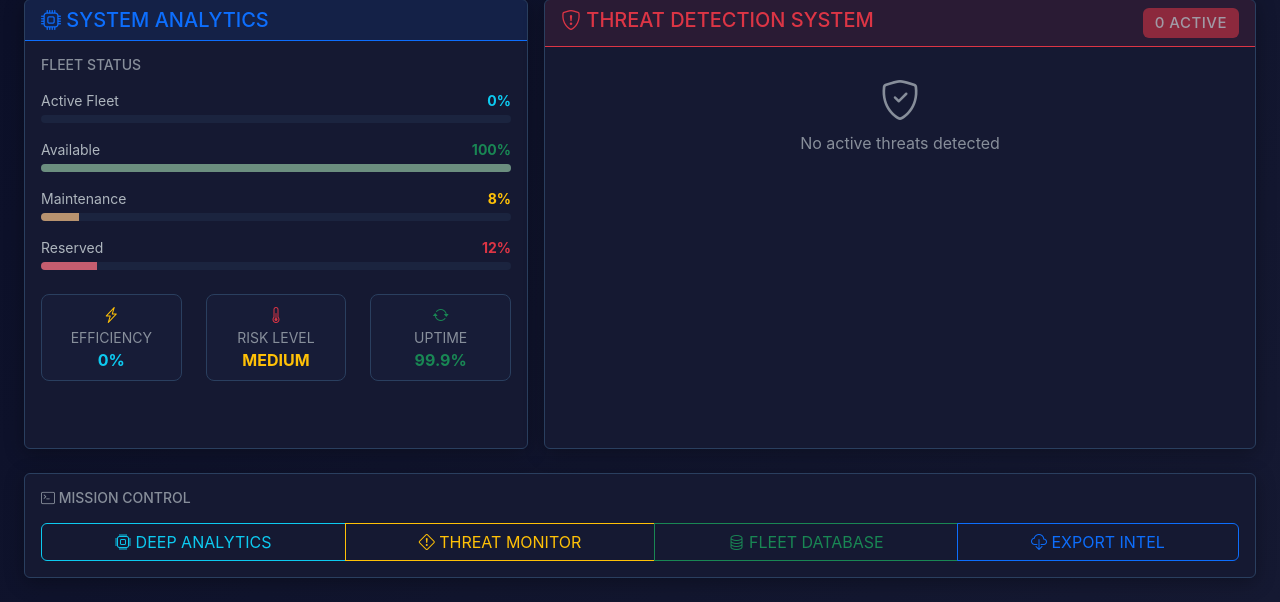
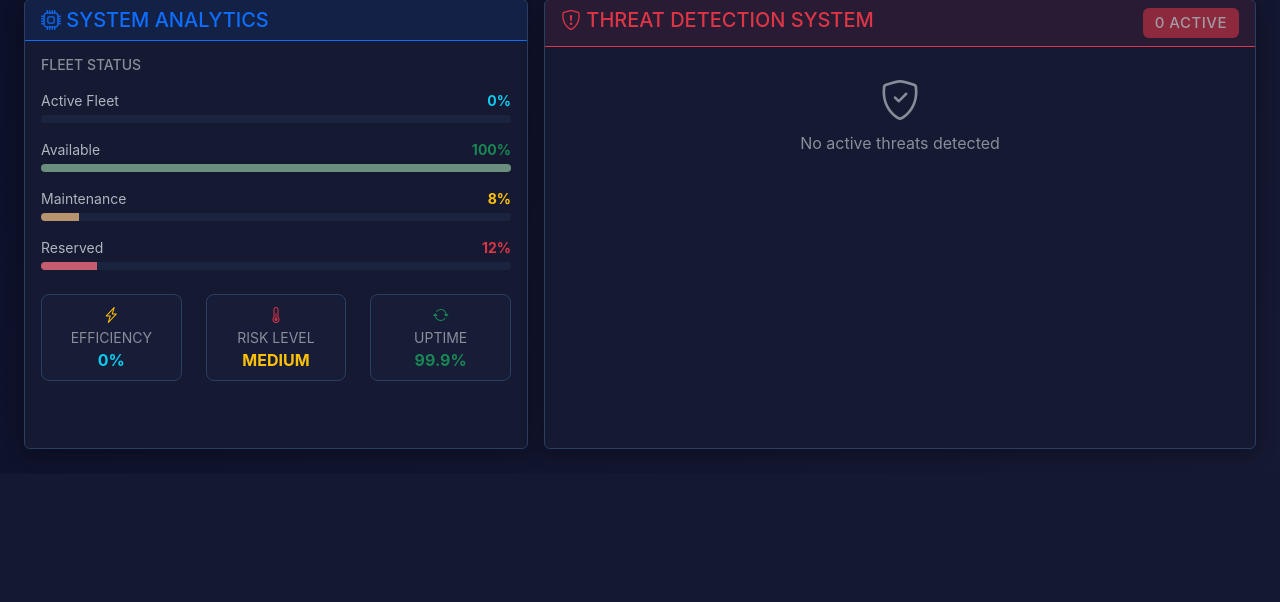
Before and after one commit to jwwtc/fleet-intelligence, a Flask app: page / in a window 1280 px wide. Shown: the part 374-976 px from the top of the page. After the commit the page ends 832 px from the top, so only its background shows below. Run offline with Flask 3, Linux system fonts and the light colour scheme; data that the repository does not hold is empty; some libraries are stand-ins or nearby versions.

Commit message:
Lock page to fixed viewport height to prevent expansion
- Set body height to 100vh with overflow control
- Add max-height constraint to main content area
- Remove redundant Mission Control section (links already in navbar)
- Page now stays fixed size and doesn't grow vertically

```diff
--- a/vehicle-rental-ops/templates/base.html
+++ b/vehicle-rental-ops/templates/base.html
@@ -26,7 +26,13 @@
             background: linear-gradient(135deg, #0a0e27 0%, #151932 100%);
             font-family: 'Inter', -apple-system, BlinkMacSystemFont, sans-serif;
             color: #e0e6ed;
-            min-height: 100vh;
+            height: 100vh;
+            overflow-y: auto;
+        }
+
+        main {
+            max-height: calc(100vh - 60px);
+            overflow-y: auto;
         }
 
         .navbar {
--- a/vehicle-rental-ops/templates/dashboard.html
+++ b/vehicle-rental-ops/templates/dashboard.html
@@ -234,33 +234,6 @@
             </div>
         </div>
     </div>
-
-    <!-- Mission Control -->
-    <div class="row mt-4">
-        <div class="col-12">
-            <div class="card bg-opacity-50">
-                <div class="card-body">
-                    <h5 class="text-uppercase small text-muted mb-3">
-                        <i class="bi bi-terminal"></i> MISSION CONTROL
-                    </h5>
-                    <div class="btn-group w-100" role="group">
-                        <a href="/analytics" class="btn btn-outline-info">
-                            <i class="bi bi-cpu"></i> DEEP ANALYTICS
-                        </a>
-                        <a href="/alerts" class="btn btn-outline-warning">
-                            <i class="bi bi-exclamation-diamond"></i> THREAT MONITOR
-                        </a>
-                        <a href="/browse" class="btn btn-outline-success">
-                            <i class="bi bi-database"></i> FLEET DATABASE
-                        </a>
-                        <a href="/api/metrics" class="btn btn-outline-primary">
-                            <i class="bi bi-cloud-download"></i> EXPORT INTEL
-                        </a>
-                    </div>
-                </div>
-            </div>
-        </div>
-    </div>
 </div>
 
 {% endblock %}
```
